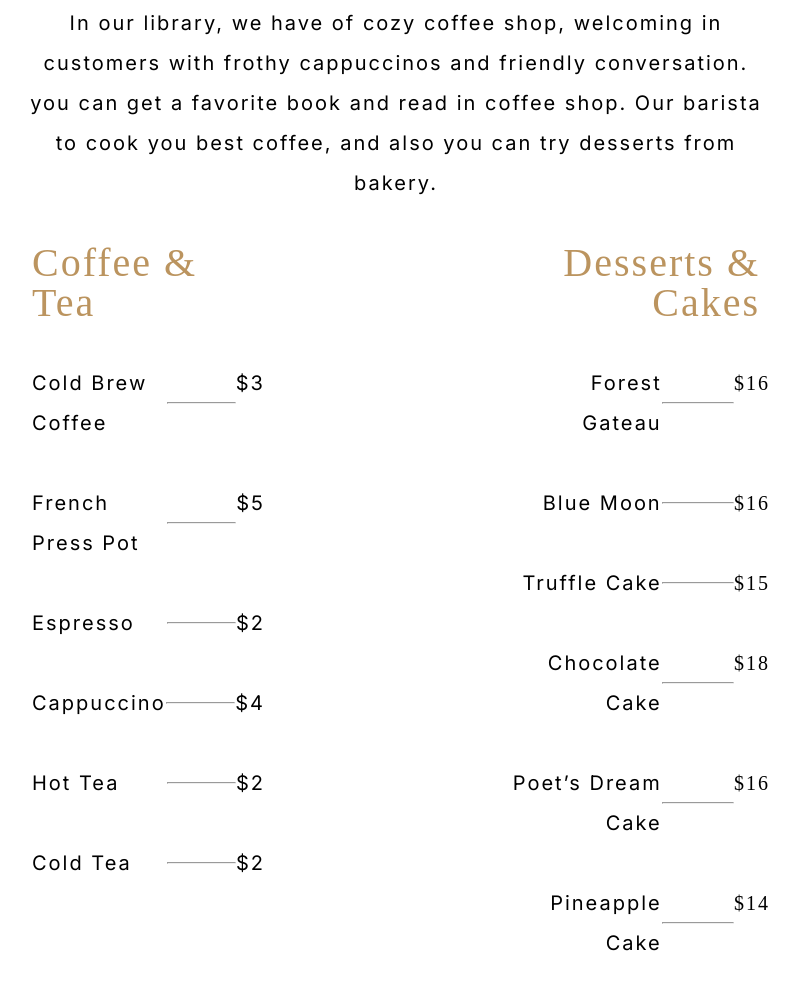
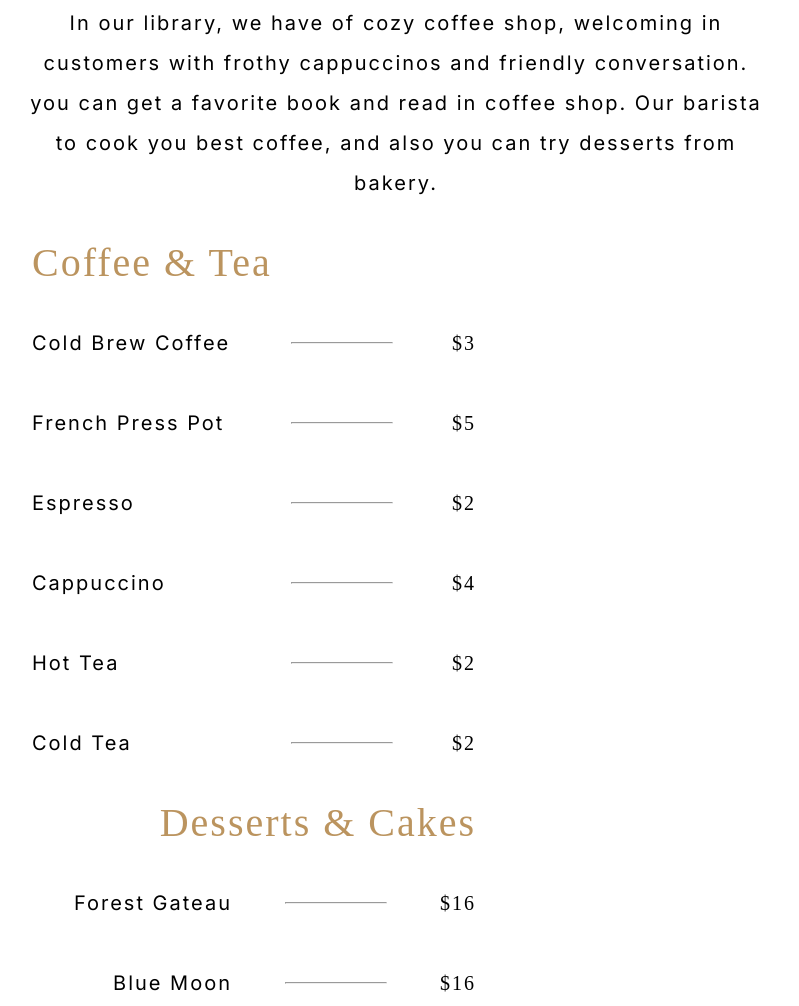
Before and after one commit to AnnaKowalewskaja/Library, a website: page index.html in a window 1280 px wide. Shown: the part 4381-5387 px from the top of the page, without its empty margins (244-1043 px from the left). Drawn offline with nearby package versions, Linux system fonts and the light colour scheme; a web font is replaced by a local one.

Commit message:
fix:coffeshop

```diff
--- a/assets/styles/_main.scss
+++ b/assets/styles/_main.scss
@@ -302,7 +302,7 @@
 }
 
 @media (min-width:768px) and (max-width:1440px) {
-.books{
+    .books {
         // display: flex;
         // flex-direction: column;
         width: 94%;
@@ -311,10 +311,11 @@
         row-gap: 2%;
     }
 
-.book{
+    .book {
         justify-self: center;
     }
-.favorites{
+
+    .favorites {
         margin-bottom: 26%;
     }
 }
@@ -324,6 +325,7 @@
     display: flex;
     width: 100%;
     justify-content: space-between;
+    flex-flow: column wrap;
 }
 
 .coffeeShop__text {
@@ -345,10 +347,12 @@
         margin-left: -2rem;
     }
 
+
+}
+
 .menu__list-price {
-        margin-right: -1rem;
+
     font-family: $second_font;
-    }
 }
 
 .menu {
@@ -389,12 +393,26 @@
         color: $color_light;
     }
 }
+
 @media (min-width:768px) and (max-width:1440px) {
-.coffeeShop__text{
+    .coffeeShop__text {
         width: 101%;
     }
 
+
+
+    .menu {
+        width: 61%;
     }
+
+    .coffeShop__menu:nth-child(2){
+       align-content: flex-end;
+    }
+
+
+
+}
+
 /*contacts*/
 
 .contacts {
```
Also changed, not shown: assets/styles/styles.css, 1 other file. Lines whose indentation alone changed are shown as unchanged.
